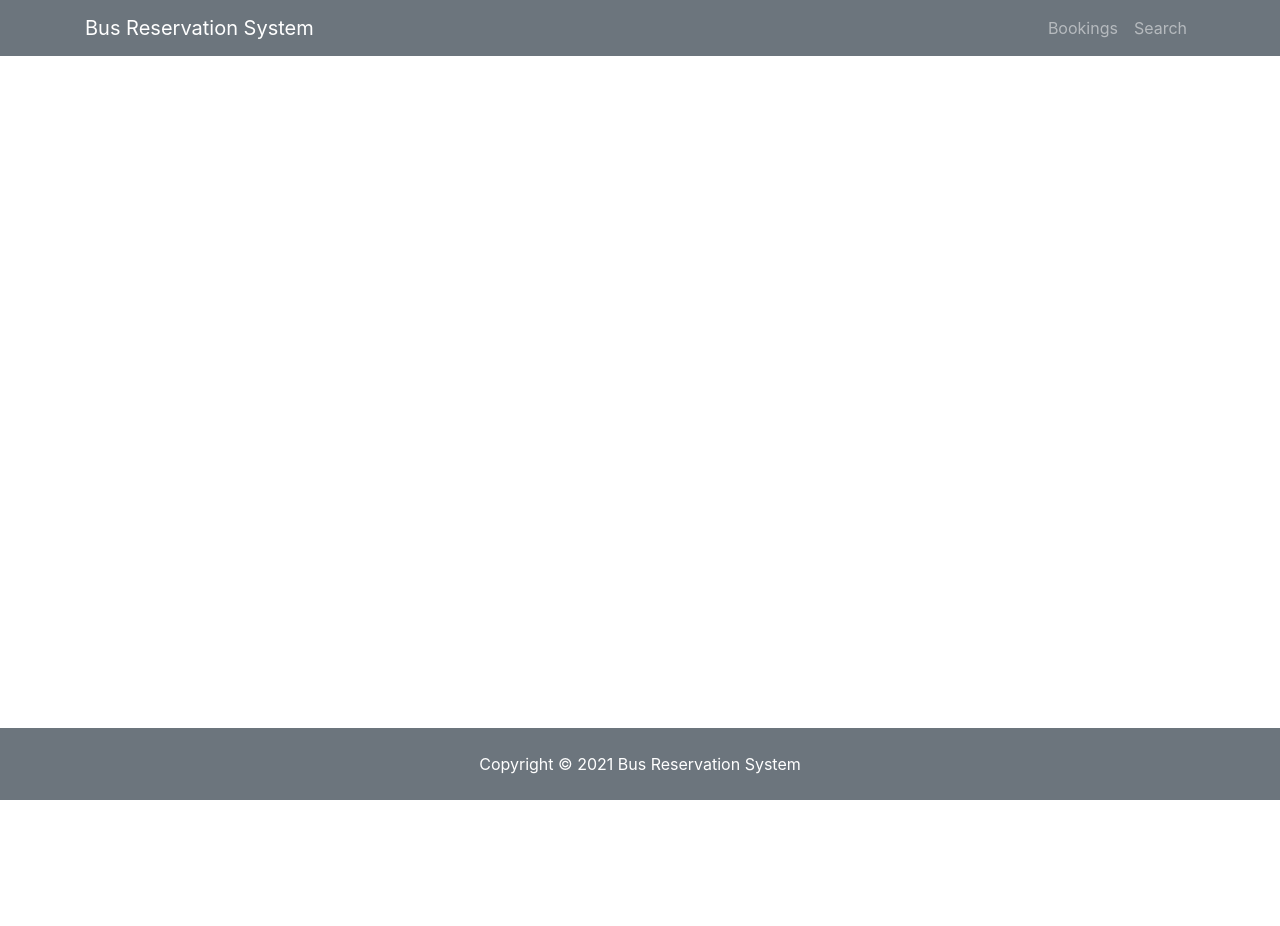
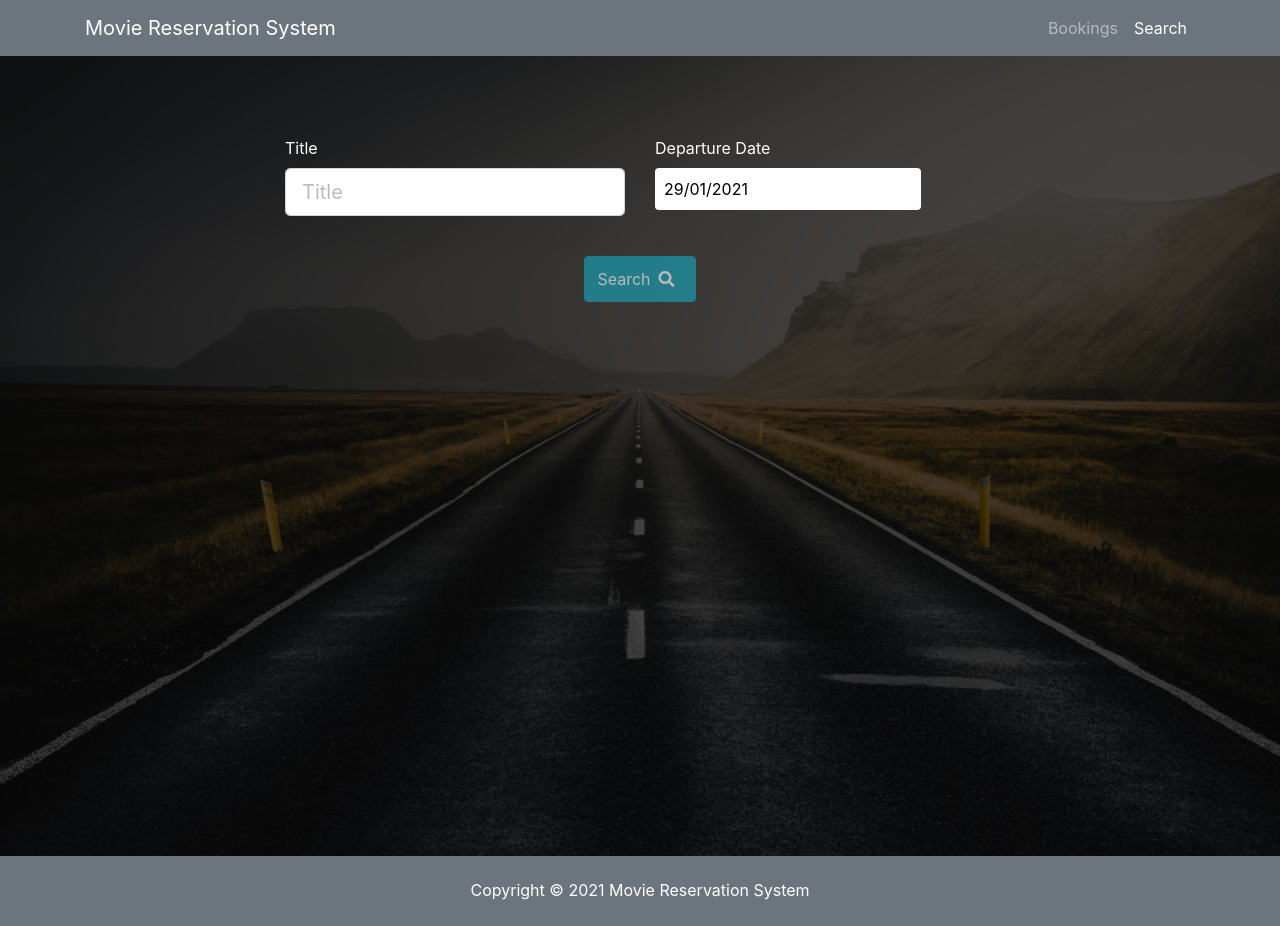
Before and after one commit to Harsh-87/Ticket-Reservation-System-Client, a React (Create React App) app: page /search-movie in a window 1280 px wide. Before the commit the page ends 800 px from the top, so only its background shows below. Built offline with nearby package versions, Linux system fonts and the light colour scheme.

Commit message:
Routes changed from bus to movie | bus strings changed

```diff
--- a/public/index.html
+++ b/public/index.html
@@ -25,7 +25,7 @@
       integrity="sha384-mzrmE5qonljUremFsqc01SB46JvROS7bZs3IO2EmfFsd15uHvIt+Y8vEf7N7fWAU"
       crossorigin="anonymous"
     />
-    <title>Bus Reservation App</title>
+    <title>Movie Reservation App</title>
   </head>
 
   <body>
--- a/src/App.js
+++ b/src/App.js
@@ -54,7 +54,7 @@ class App extends Component {
               </Switch>
               <Route
                 exact
-                path="/search-bus"
+                path="/search-movie"
                 component={SearchMoviesContainer}
               />
               <Route
@@ -64,7 +64,7 @@ class App extends Component {
               />
               <Route
                 exact
-                path="/buses"
+                path="/movies"
                 component={MovieSearchResultContainer}
               />
               <Route exact path="/status" component={BookingStatusContainer} />
--- a/src/components/layout/Footer.js
+++ b/src/components/layout/Footer.js
@@ -3,7 +3,7 @@ import React from "react";
 const InjectFooter = () => {
   return (
     <footer className="bg-secondary text-white mt-5 p-4 text-center">
-      Copyright &copy; {new Date().getFullYear()} Bus Reservation System
+      Copyright &copy; {new Date().getFullYear()} Movie Reservation System
     </footer>
   );
 };
--- a/src/components/layout/Landing.js
+++ b/src/components/layout/Landing.js
@@ -8,9 +8,12 @@ function Landing() {
         <div className="container">
           <div className="row">
             <div className="col-md-12 text-center">
-              <h1 className="display-3 mb-4 mt-5">Bus Reservation System</h1>
+              <h1 className="display-3 mb-4 mt-5">Movie Reservation System</h1>
               <hr className="bg-white" />
-              <Link to="/search-bus" className="btn btn-lg btn-info mr-2 mt-5">
+              <Link
+                to="/search-movie"
+                className="btn btn-lg btn-info mr-2 mt-5"
+              >
                 Book Tickets
               </Link>
             </div>
--- a/src/components/layout/Navbar.js
+++ b/src/components/layout/Navbar.js
@@ -45,7 +45,7 @@ class Navbar extends Component {
           </NavLink>
         </li>
         <li className="nav-item">
-          <NavLink className="nav-link" to="/search-bus">
+          <NavLink className="nav-link" to="/search-movie">
             Search
           </NavLink>
         </li>
@@ -56,7 +56,7 @@ class Navbar extends Component {
       <nav className="navbar navbar-expand-sm navbar-dark bg-secondary mb-4">
         <div className="container">
           <NavLink className="navbar-brand" to="/">
-            Bus Reservation System
+            Movie Reservation System
           </NavLink>
           <button
             className="navbar-toggler"
--- a/src/containers/DashboardContainer.js
+++ b/src/containers/DashboardContainer.js
@@ -24,7 +24,7 @@ class DashboardContainer extends Component {
             </div>
             <div className="row justify-content-center">
               <div className="col-4 btn btn-info m-3">
-                <Link className="nav-link text-white" to="/search-bus">
+                <Link className="nav-link text-white" to="/search-movie">
                   Search Bus
                 </Link>
               </div>
--- a/src/containers/SearchMoviesContainer.js
+++ b/src/containers/SearchMoviesContainer.js
@@ -39,7 +39,7 @@ class SearchMoviesContainer extends Component {
     };
     this.props
       .getMovies(query)
-      .then((val) => this.props.history.push("/buses"));
+      .then((val) => this.props.history.push("/movies"));
   }
 
   static getDerivedStateFromProps(newProps, state) {
```
